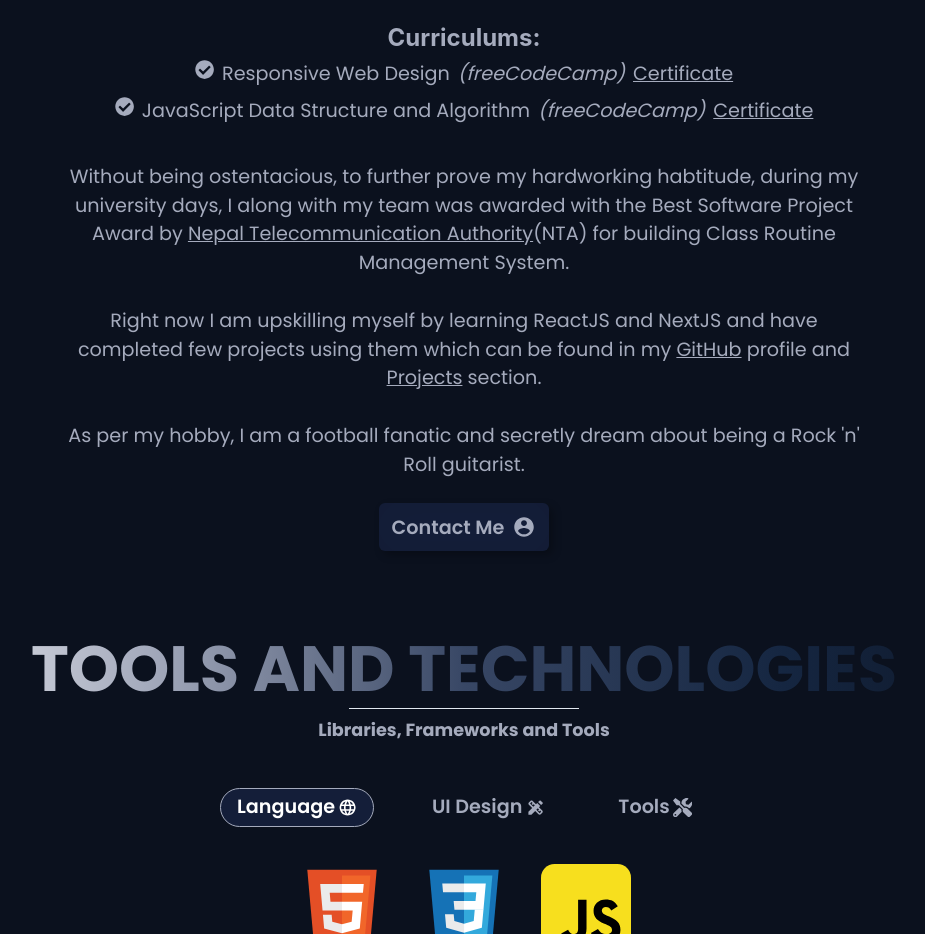
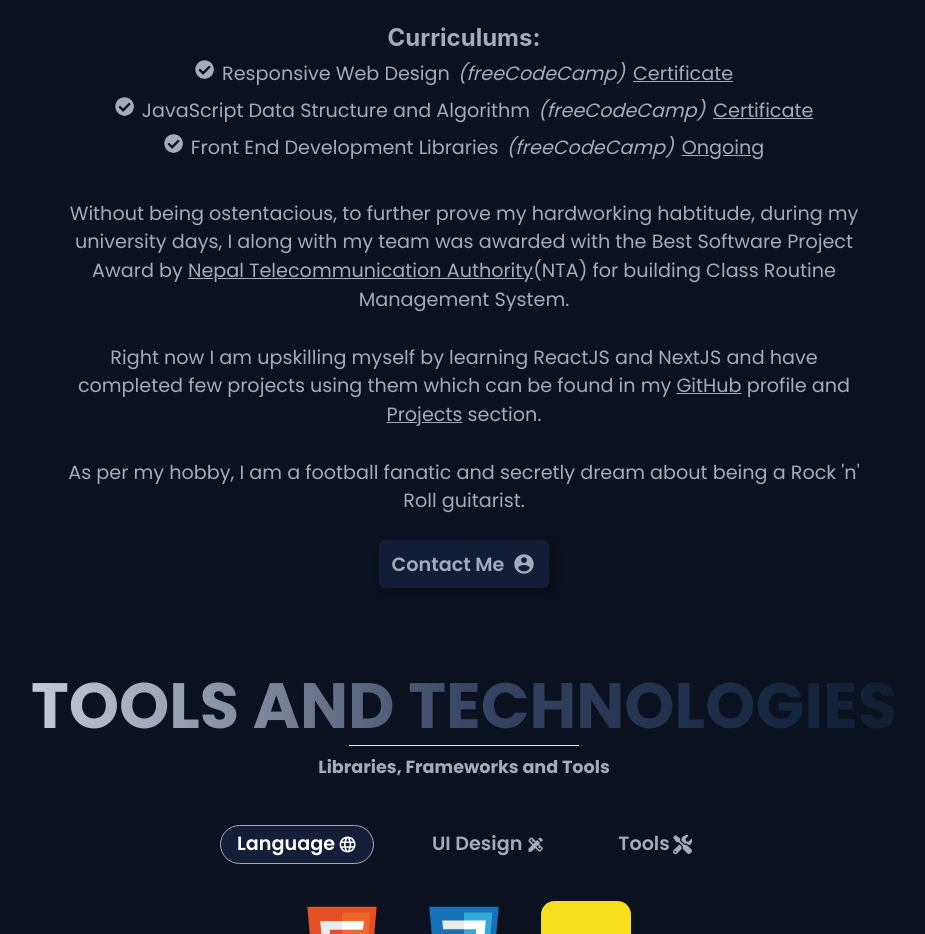
Before and after one commit to zeetaengrg/portfolio, a Next.js app: page / in a window 1280 px wide. Shown: the part 1320-2254 px from the top of the page, without its empty margins (176-1101 px from the left). Built offline with nearby package versions, Linux system fonts and the light colour scheme.

Commit message:
feat(data): new data added to about data

```diff
--- a/data/about-data.js
+++ b/data/about-data.js
@@ -4,22 +4,25 @@ export const curriculums = [
     title: "Responsive Web Design",
     platform: "freeCodeCamp",
     link: "https://www.freecodecamp.org/learn/responsive-web-design/",
-    certificateUrl: "https://www.freecodecamp.org/certification/zeetaen/responsive-web-design"
+    certificateUrl:
+      "https://www.freecodecamp.org/certification/zeetaen/responsive-web-design",
   },
   {
     id: 2,
     title: "JavaScript Data Structure and Algorithm",
     platform: "freeCodeCamp",
     link: "https://www.freecodecamp.org/learn/javascript-algorithms-and-data-structures/",
-    certificateUrl: "https://www.freecodecamp.org/certification/zeetaen/javascript-algorithms-and-data-structures",
+    certificateUrl:
+      "https://www.freecodecamp.org/certification/zeetaen/javascript-algorithms-and-data-structures",
   },
-  // {
-  //   id: 3,
-  //   title: "Front End Development Libraries",
-  //   platform: "freeCodeCamp",
-  //   link: "https://www.freecodecamp.org/learn/front-end-development-libraries/",
-  //   certificateUrl: "#"
-  // },
+  {
+    id: 3,
+    title: "Front End Development Libraries",
+    platform: "freeCodeCamp",
+    link: "https://www.freecodecamp.org/learn/front-end-development-libraries/",
+    certificateUrl:
+      "https://www.freecodecamp.org/certification/zeetaen/front-end-development-libraries",
+  },
   // {
   //   id: 4,
   //   title: "Back End Development and APIs",
@@ -27,4 +30,4 @@ export const curriculums = [
   //   link: "https://www.freecodecamp.org/learn/back-end-development-and-apis/",
   //   certificateUrl: "#"
   // }
-]
+];
```
